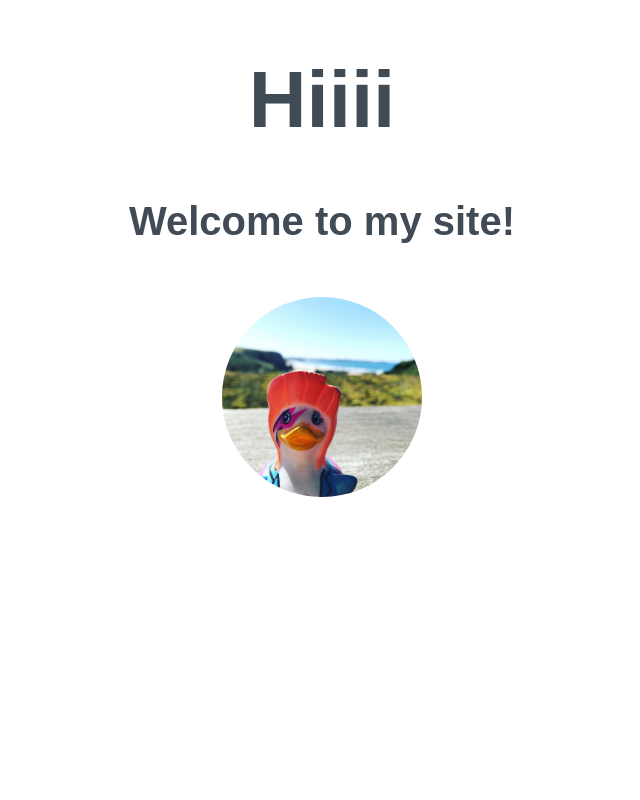
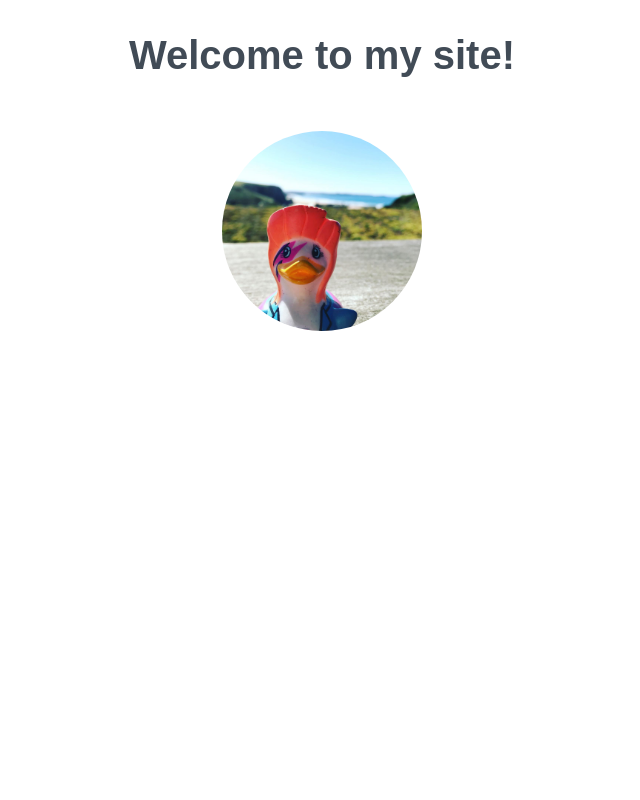
Before and after one commit to charleaharrison/beginners-week-one-master, a plain HTML site: page index.html in a window 1280 px wide. Shown: the top 800 px of the page, without its empty margins (326-966 px from the left). Drawn offline with Linux system fonts and the light colour scheme; files whose address does not match are found by name.

Commit message:
Update index.html

```diff
--- a/index.html
+++ b/index.html
@@ -7,7 +7,7 @@
   </head>
   <body>
   <div>
-    <h1>Hiiii</h1>
+
     <h2>Welcome to my site!</h2>
     <img src="/Users/charleaharrison/Desktop/beginners-week-one-master/duck.jpg" alt="duck in a hat" style="width:200px;height:200px">
   </div>
```
